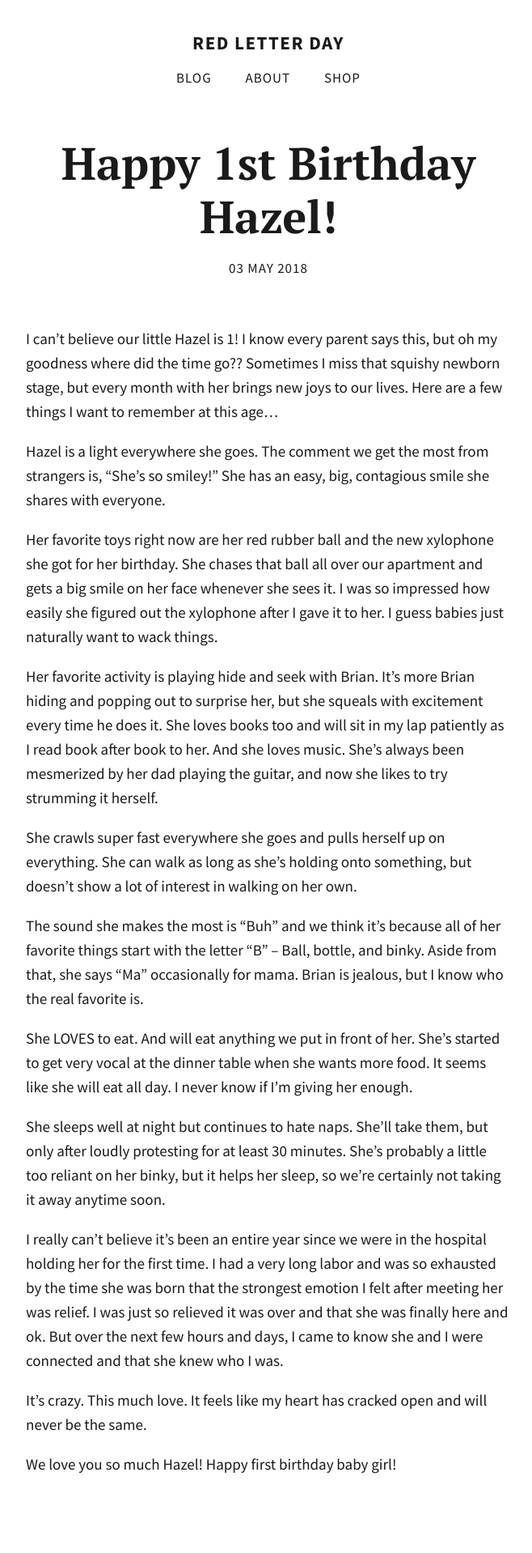
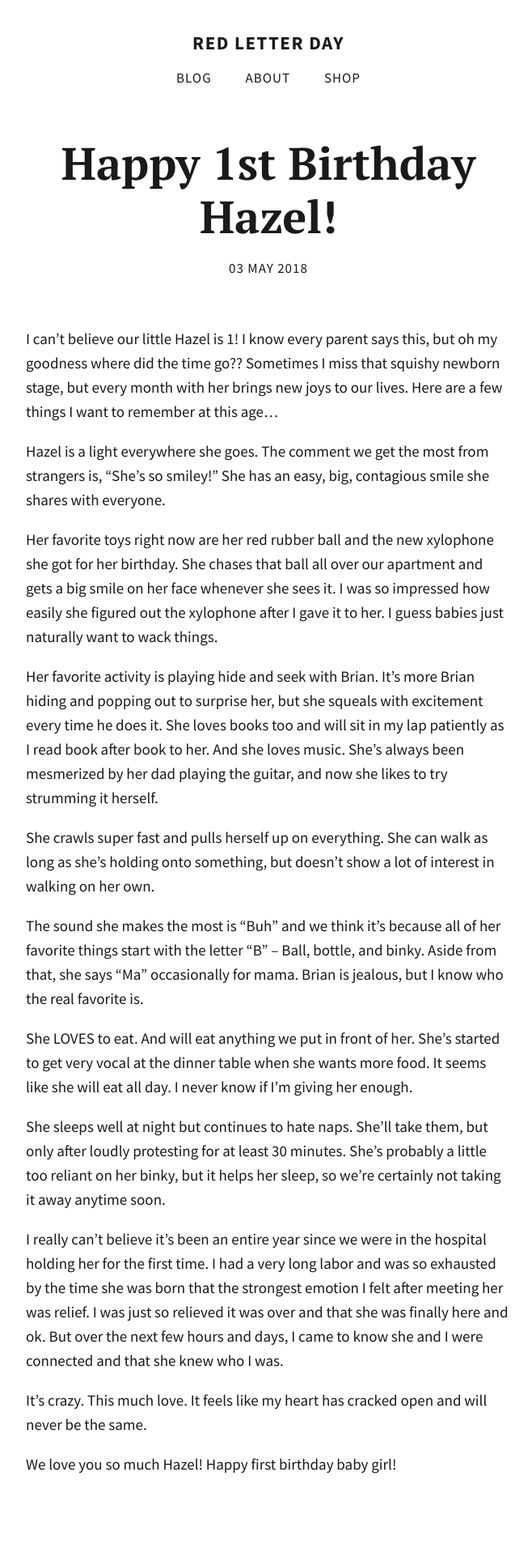
Before and after one commit to totiffany/totiffany.github.io, a Jekyll site: the page built from _posts/2018-05-03-Happy-1st-Birthday-Hazel!.md, in a window 1280 px wide. Shown: the whole page at 81% size, without its empty margins (308-966 px from the left). Built offline with Jekyll 4.4.1, drawn with Linux system fonts in a browser that asks for light colours; our own code applies the rules of GitHub Pages for plain Markdown files; comment, search, counter and statistics services are not loaded.

Commit message:
Update 2018-05-03-Happy-1st-Birthday-Hazel!.md

```diff
--- a/_posts/2018-05-03-Happy-1st-Birthday-Hazel!.md
+++ b/_posts/2018-05-03-Happy-1st-Birthday-Hazel!.md
@@ -14,7 +14,7 @@ Her favorite toys right now are her red rubber ball and the new xylophone she go
 
 Her favorite activity is playing hide and seek with Brian. It's more Brian hiding and popping out to surprise her, but she squeals with excitement every time he does it. She loves books too and will sit in my lap patiently as I read book after book to her. And she loves music. She's always been mesmerized by her dad playing the guitar, and now she likes to try strumming it herself.
 
-She crawls super fast everywhere she goes and pulls herself up on everything. She can walk as long as she's holding onto something, but doesn't show a lot of interest in walking on her own.
+She crawls super fast and pulls herself up on everything. She can walk as long as she's holding onto something, but doesn't show a lot of interest in walking on her own.
 
 The sound she makes the most is "Buh" and we think it's because all of her favorite things start with the letter "B" – Ball, bottle, and binky. Aside from that, she says "Ma" occasionally for mama. Brian is jealous, but I know who the real favorite is.
 
```
